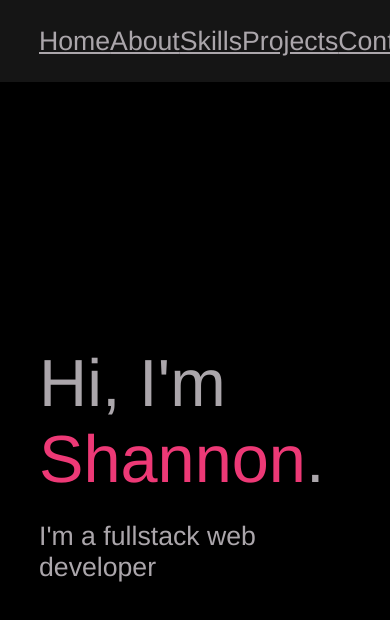
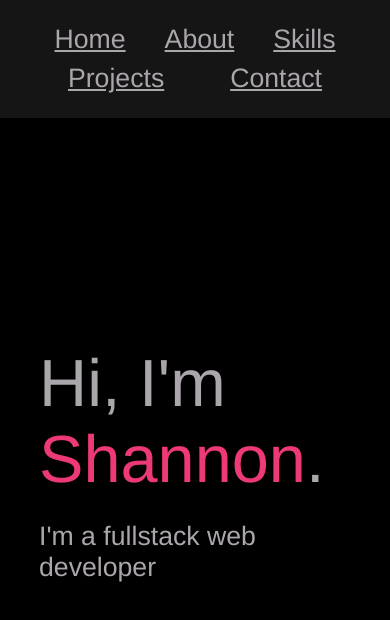
Before and after one commit to Cedrus32/Portfolio, a React (Vite) app: page / in a window 390 px wide. Shown: the top 620 px of the page. Built offline with nearby package versions, Linux system fonts and the light colour scheme.

Commit message:
Improve spacing of nav elements on small screens

```diff
--- a/src/styles/index.css
+++ b/src/styles/index.css
@@ -122,14 +122,17 @@ nav {
     top: 0;
     left: 0;
     z-index: 1;
-    height: var(--nav-height);
+    min-height: var(--nav-height);
+    height: auto;
     width: 100vw;
     padding: var(--3-gap);
     align-items: center;
 }
 
 ul {
+    flex-wrap: wrap;
     justify-content: space-around;
+    align-content: center;
 }
 
 section {
@@ -207,6 +210,7 @@ article {
     padding: var(--half-gap) var(--3-gap);
 }
 
+ul,
 #skills,
 .contact-links,
 .project-links {
```
